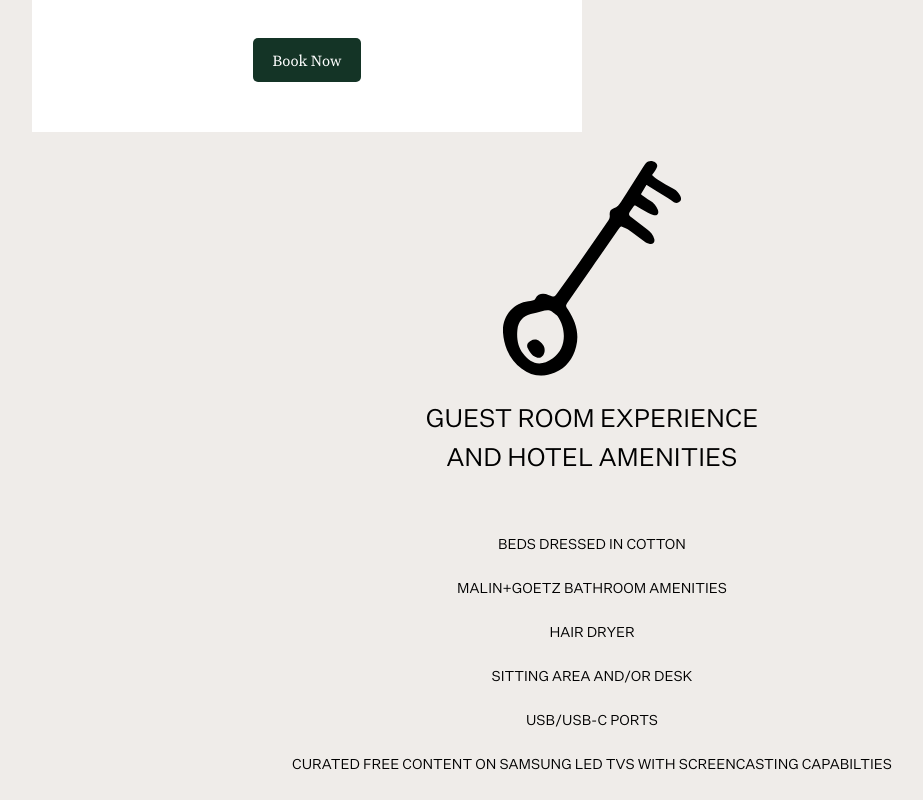
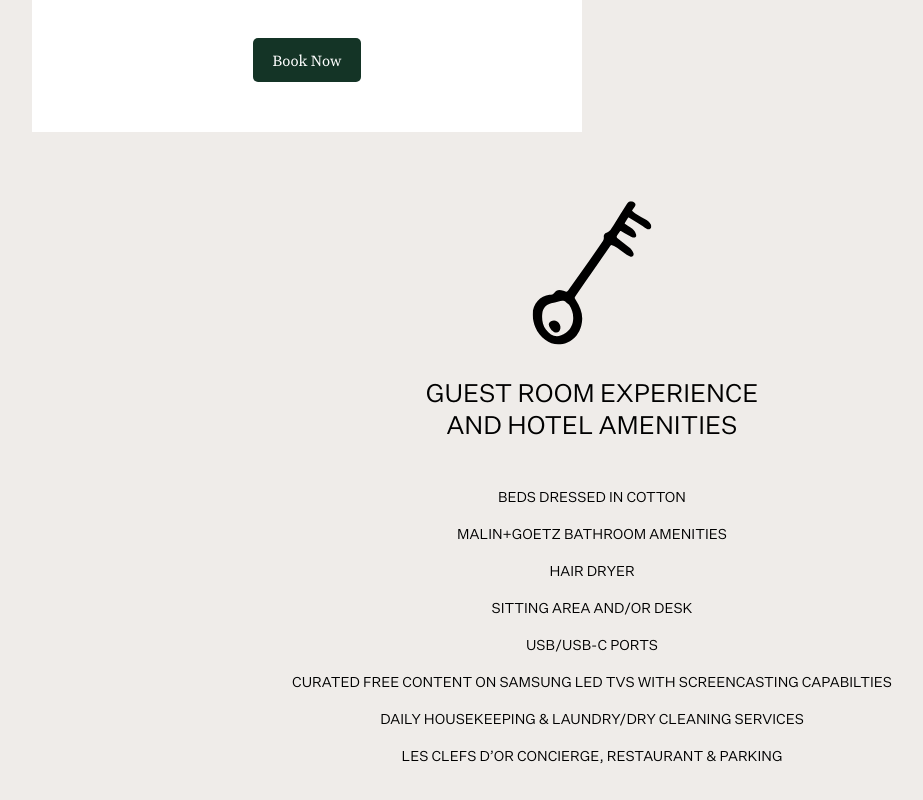
Before and after one commit to nathaliejanep/ShedHOTEL, a React (Create React App) app: page /rooms in a window 1280 px wide. Shown: the part 4060-4860 px from the top of the page, without its empty margins (48-971 px from the left). Built offline with nearby package versions, Linux system fonts and the light colour scheme.

Commit message:
Room styling and vacuuming

```diff
--- a/src/pages/Rooms/Rooms.scss
+++ b/src/pages/Rooms/Rooms.scss
@@ -18,9 +18,11 @@
     text-align: center;
     padding-bottom: 50px;
     //FIX: hover effect changes on image??
+    @media (hover: hover) {
       &:hover {
         background-color: $forestGreen;
         color: $white;
+      }
     }
 
     &-text {
@@ -38,30 +40,39 @@
       }
 
       // Hover on text => changes "button" link
+      @media (hover: hover) {
         &:hover ~ a {
           background-color: $goatBeige;
           color: $forestGreen;
           // FIX add some nice transition
         }
       }
+    }
 
+    // Book now button
     a {
       margin-top: 50px;
       display: inline-block;
+
+      @media (hover: hover) {
         &:hover {
           background-color: $goatBeige;
           color: $forestGreen;
         }
       }
     }
+  }
 
   &__amenities {
-    padding: 0;
     img {
-      width: 180px;
+      width: 120px;
       display: block;
       margin-left: auto;
       margin-right: auto;
+    }
+
+    h3 {
+      margin: 1rem 0 0 0;
     }
 
     p {
@@ -73,7 +84,7 @@
 
     span {
       display: block;
-      margin-bottom: 0.5rem;
+      margin-bottom: toRem(1);
     }
   }
 }
@@ -91,8 +102,17 @@
         }
       }
     }
+
     &__amenities {
       padding: 2rem;
+
+      img {
+        width: 80px;
+      }
+
+      h3 {
+        margin-bottom: 1rem;
       }
     }
   }
+}
```
Lines whose indentation alone changed are shown as unchanged.
